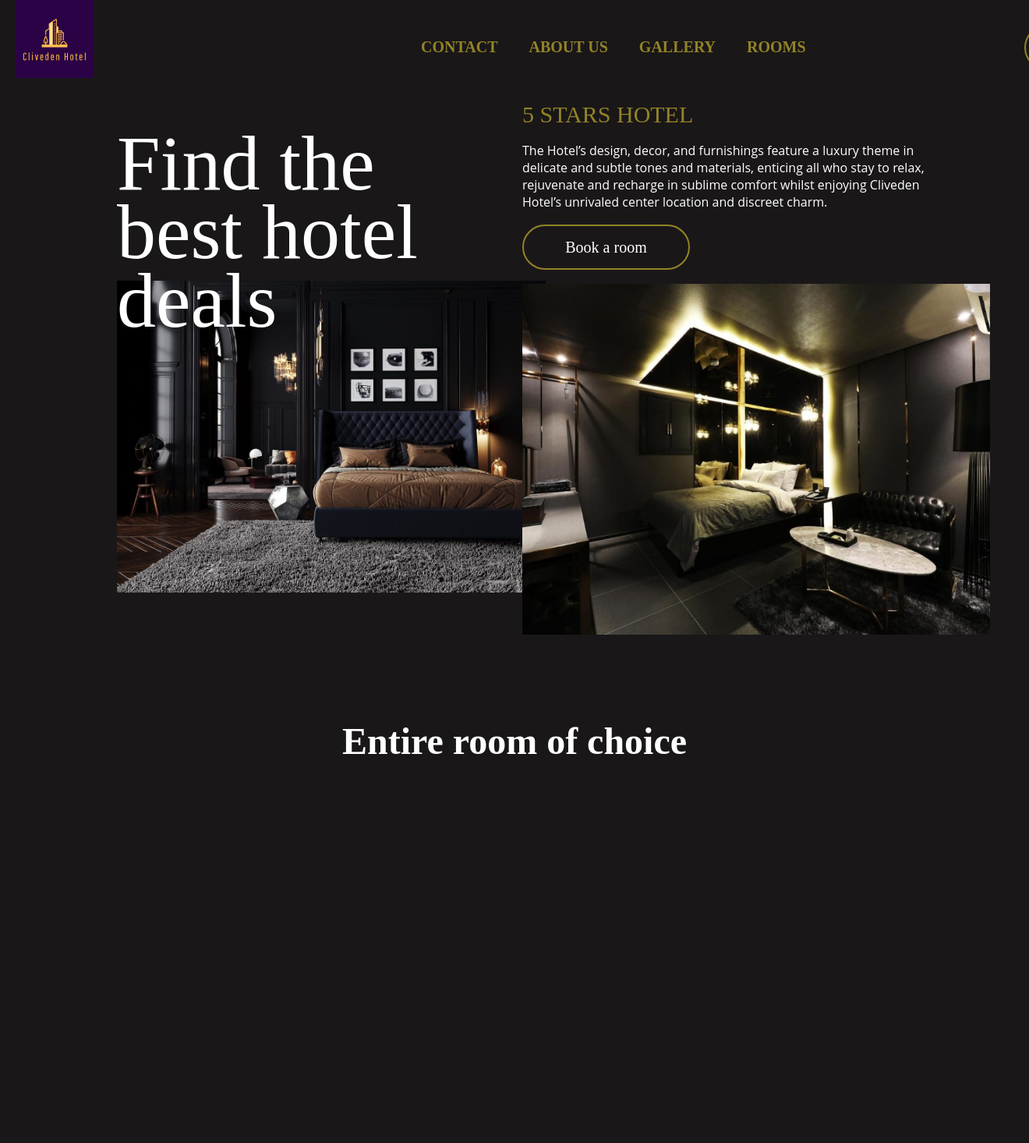
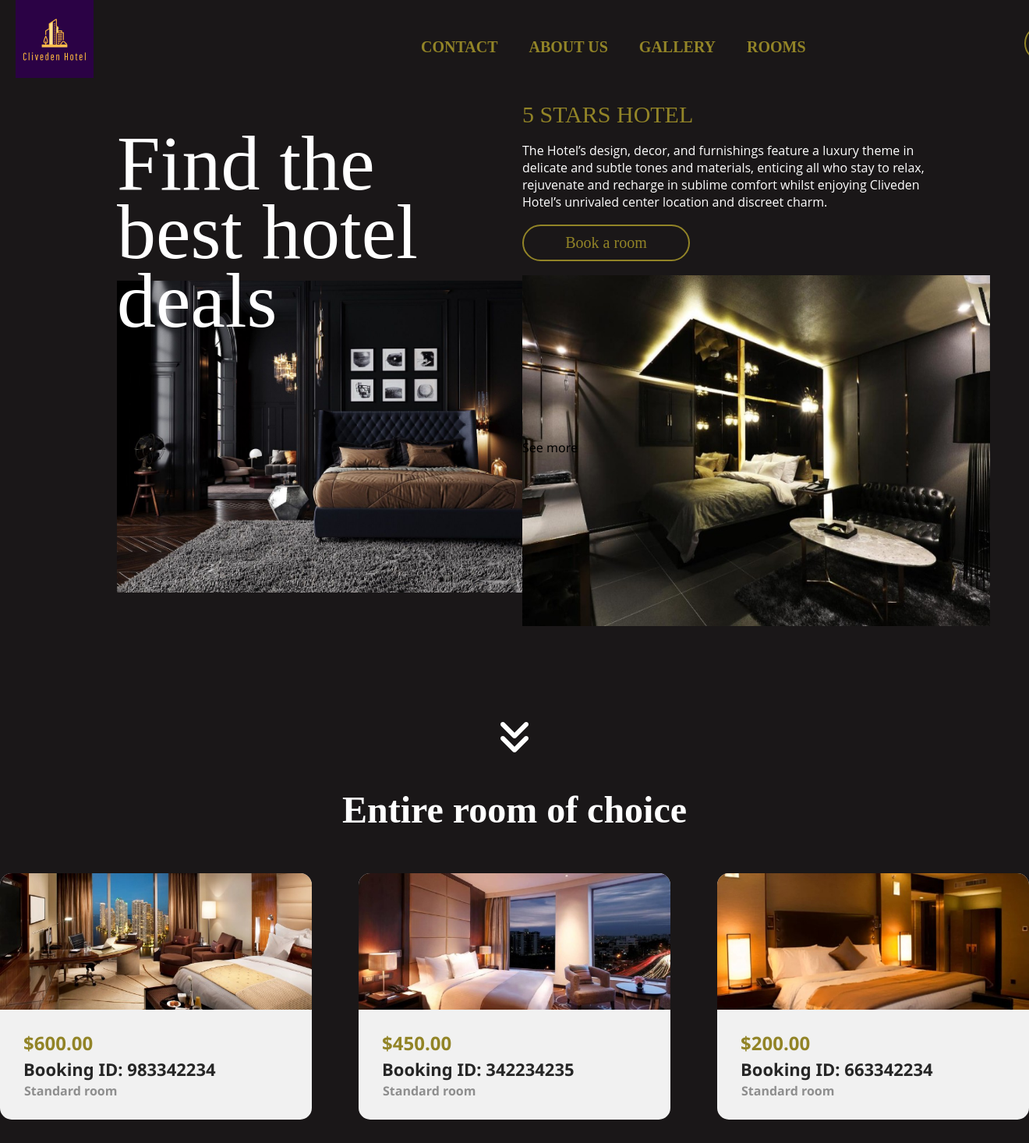
Before and after one commit to pergazuz/Hotel-reservation, a Django app: page / in a window 1320 px wide. Shown: the whole page at 78% size. Before the commit the page ends 967 px from the top, so only its background shows below. Run offline with Django 3.2, Linux system fonts and the light colour scheme; some libraries are stand-ins or nearby versions.

Commit message:
main_last1

```diff
--- a/report/static/cpe.css
+++ b/report/static/cpe.css
@@ -26,7 +26,7 @@ p{
 /* Utility Classes */
 .container{
   margin:auto;
-  max-width: 1500px;
+  max-width: 3500px;
   overflow:auto;
   padding:0 20px;
 
@@ -388,7 +388,7 @@ button {
 .btn {
   border: 2px solid black;
   background-color: #1A1718;
-  color: black;
+  color: #928427;
   padding: 14px 28px;
   font-size: 16px;
   cursor: pointer;
@@ -396,7 +396,7 @@ button {
   font-style: normal;
   font-weight: 500;
   font-size: 20px;
-  line-height: 26px;
+  line-height: 15px;
 
 }
 
@@ -408,12 +408,82 @@ button {
   width: 135px;
   left: 1294px;
   top: 24px;
+  font-weight: 900;
 }
 
-
+.login:hover {
+  border-color: #928427;
+  color: #1A1718;
+  position: absolute;
+  width: 135px;
+  left: 1294px;
+  top: 24px;
+  background-color: #928427;
+}
 
 .bookroom {
   border-color: #928427;
-  color: #FFFFFF;
+  color: #928427;
   width: 215px;
 }
+
+.bookroom:hover{
+  background-color: #928427;
+  color: #fdfdfd;
+}
+
+.flex-container {
+  display: flex;
+  justify-content: center;
+
+}
+
+.flex-container > div {
+  background-color: #f1f1f1;
+  width: 400px;
+  margin: 30px;
+  text-align: left;
+  line-height: 250px;
+  font-size: 30px;
+  border-radius: 15px;
+}
+
+.room{
+
+  padding-left: 30px;
+  font-style: normal;
+  font-weight: 700;
+  font-size: 22px;
+  line-height: 22px;
+  color: #262626;
+}
+
+.room_price{
+
+  padding-top: 20px;
+  padding-left: 30px;
+  font-style: normal;
+  font-weight: 700;
+  font-size: 24px;
+  line-height: 25px;
+  color: #928427;
+}
+
+.room_type{
+  font-style: normal;
+  font-weight: 700;
+  font-size: 16px;
+  line-height: 14px;
+  padding-left: 31px;
+  color: #8E8E8E;
+  padding-bottom: 20px;
+}
+
+.fa-solid fa-cart-shopping{
+  position: absolute;
+  width: 318px;
+  height: 244px;
+  left: 1071px;
+  top: 840px;
+  padding-left: 40px;
+}
--- a/report/templates/index.html
+++ b/report/templates/index.html
@@ -10,7 +10,6 @@
     <link href="https://fonts.googleapis.com/css2?family=Noto+Sans&display=swap" rel="stylesheet">
     <link rel='stylesheet' href='/static/cpe.css'>
     <script src="https://kit.fontawesome.com/f56c0503d6.js" crossorigin="anonymous"></script>
-
 
 
 </head>
@@ -46,8 +45,11 @@
                     <br><p class="des_main">The Hotel’s design, decor, and furnishings feature a luxury theme in delicate and subtle tones and materials, enticing all who stay to relax, rejuvenate and recharge in sublime comfort whilst enjoying Cliveden Hotel’s unrivaled center location and discreet charm.</p></br>
 
                     <button class="btn bookroom">Book a room</button>
-                    <p class="room2_main"><img src="static/pic/room_2.jpg" width="600" height="450" ></p>
-
+                    <div class="container_main">
+                        <p class="room2_main"><img src="static/pic/room_2.jpg" width="600" height="450" ></p>
+                        <div class="middle">
+                            <div class="text_pic">See more</div>
+                    </div>
 
                 </div>
               </div>
@@ -76,29 +78,35 @@
          <div id="showcase">
            <div class="container">
                <div class="showcase-content">
-                   <h1>Entire room of choice</h1>
+                <i class="fa-solid fa-angles-down fa-3x"></i>
+                   <h1 style="padding-top:40px">Entire room of choice</h1>
+
                    <!-- <a class="btn" href="about.html">About our hotel</a> -->
                </div>
            </div>
          </div>
-    <!-- </header>
-    <section id="home-info" class="bg-dark">
-        <div class="info-img"></div>
-        <div class="info-content">
-          <h2><span class="text-primary">History</span> of out Hotel</h2>
-          <p>
-              Lorem ipsum dolor, sit amet consectetur adipisicing elit. Assumenda
-              aliquam dolor alias iste autem, quaerat magni unde accusantium qui
-              fuga placeat quidem quo pariatur, voluptatum, ea sequi? Corporis,
-              explicabo quisquam dolor placeat praesentium nesciunt mollitia quos
-              nobis natus voluptatum asperiores!
-          </p>
-          <a href="about.html" class="btn btn-light">Read More</a>
-        </div>
-      </section> -->
 
-       <footer id="main-footer">
-       </footer>
+         <div class="flex-container">
+            <div><img src="static/pic/room_3.jpg" width="400" height="175" style="border-radius: 15px 15px 0px 0px;">
+                <p class="room_price">$600.00</p>
+                <p class="room">Booking ID: 983342234</p>
+                <p class="room_type">Standard room</p>
+            </div>
+            <div><img src="static/pic/room_4.jpg" width="400" height="175" style="border-radius: 15px 15px 0px 0px;">
+                <p class="room_price">$450.00</p>
+                <p class="room">Booking ID: 342234235</p>
+                <p class="room_type">Standard room</p>
+            </div>
+            <div><img src="static/pic/room_5.jpg" width="400" height="175" style="border-radius: 15px 15px 0px 0px;">
+                <p class="room_price">$200.00</p>
+                <p class="room">Booking ID: 663342234</p>
+                <!-- <i class="fa-solid fa-cart-shopping"></i> -->
+                <p class="room_type">Standard room</p>
+            </div>
+          </div>
+
+
+
 
 </body>
 </html>
```
Also changed, not shown: report/static/pic/room_3.jpg (added), report/static/pic/room_4.jpg (added), report/static/pic/room_5.jpg (added).
